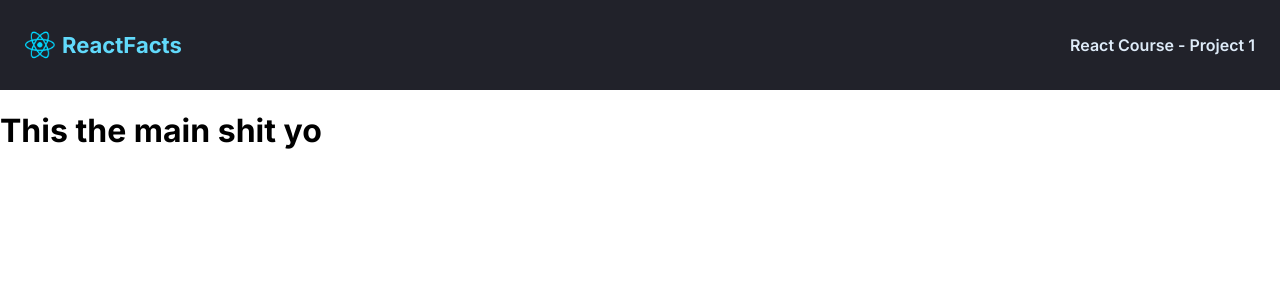
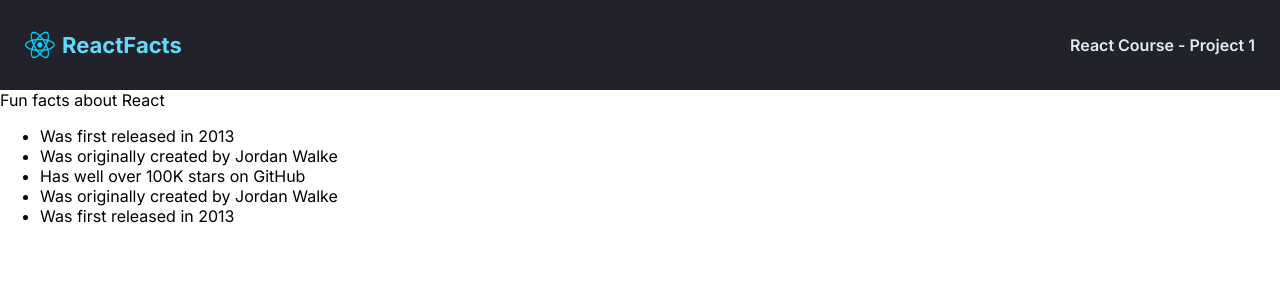
Before and after one commit to salkanovicsafet/react-info, a React (Create React App) app: page / in a window 1280 px wide. Shown: the top 300 px of the page. Built offline with nearby package versions, Linux system fonts and the light colour scheme.

Commit message:
Write main html

```diff
--- a/src/components/Main.js
+++ b/src/components/Main.js
@@ -1,3 +1,14 @@
 export function Main() {
-  return <h1>This the main shit yo</h1>;
+  return (
+    <div>
+      Fun facts about React
+      <ul>
+        <li>Was first released in 2013</li>
+        <li>Was originally created by Jordan Walke</li>
+        <li>Has well over 100K stars on GitHub</li>
+        <li>Was originally created by Jordan Walke</li>
+        <li>Was first released in 2013</li>
+      </ul>
+    </div>
+  );
 }
```
